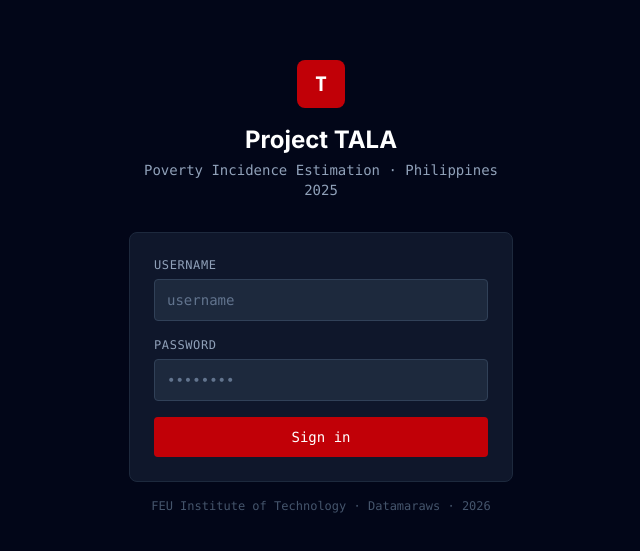
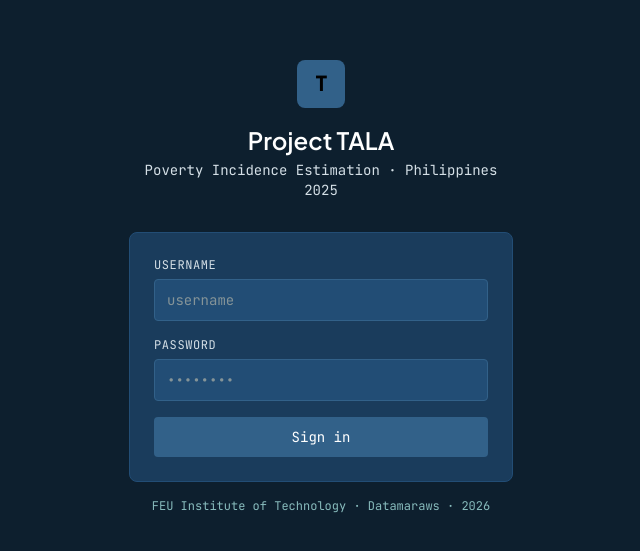
Before and after one commit to rvaldavejr/datamaraws, a Next.js app in the folder tala-webapp/: page /login in a window 1280 px wide. Shown: the part 113-664 px from the top of the page, without its empty margins (319-959 px from the left). Built offline with nearby package versions, Linux system fonts and the light colour scheme; no server answers.

Commit message:
ui unification

```diff
--- a/tala-webapp/src/app/globals.css
+++ b/tala-webapp/src/app/globals.css
@@ -1,10 +1,140 @@
 @import "tailwindcss";
 
-:root { color-scheme: dark; }
+:root {
+    --tala-navy: #1a3c5c;
+    --tala-navy-dark: #0d1f2e;
+    --tala-navy-deep: #162d44;
+    --tala-navy-lift: #224d75;
+    --tala-ocean: #326189;
+    --tala-teal: #5ce1e6;
+    --tala-mist: #88bcbd;
+    --tala-slate: #859498;
+    --tala-frost: #d4dfe6;
+    --tala-cloud: #eaf1f5;
+    --tala-paper: #f5f8fa;
+    --tala-low: #c0392b;
+    --tala-below: #e67e22;
+    --tala-moderate: #326189;
+    --tala-high: #5ce1e6;
+    --font-sans: 'Plus Jakarta Sans', sans-serif;
+--font-serif: 'Lora', Georgia, serif;
+--font-mono: 'JetBrains Mono', 'Courier New', monospace;
 
-* { box-sizing: border-box; }
+}
 
-::-webkit-scrollbar { width: 4px; height: 4px; }
-::-webkit-scrollbar-track { background: transparent; }
-::-webkit-scrollbar-thumb { background: #334155; border-radius: 2px; }
-::-webkit-scrollbar-thumb:hover { background: #475569; }
+* {
+    box-sizing: border-box;
+}
+
+html,
+body {
+    font-family: var(--font-sans);
+}
+
+::-webkit-scrollbar {
+    width: 4px;
+    height: 4px;
+}
+
+::-webkit-scrollbar-track {
+    background: transparent;
+}
+
+::-webkit-scrollbar-thumb {
+    background: var(--tala-navy-lift);
+    border-radius: 2px;
+}
+
+::-webkit-scrollbar-thumb:hover {
+    background: var(--tala-ocean);
+}
+
+/* Remap Tailwind slate → tala navy */
+.bg-slate-950 {
+    background-color: var(--tala-navy-dark) !important;
+}
+
+.bg-slate-900 {
+    background-color: var(--tala-navy) !important;
+}
+
+.bg-slate-800 {
+    background-color: var(--tala-navy-lift) !important;
+}
+
+.bg-slate-700 {
+    background-color: var(--tala-ocean) !important;
+}
+
+.bg-slate-600 {
+    background-color: var(--tala-ocean) !important;
+}
+
+.border-slate-900 {
+    border-color: var(--tala-navy-deep) !important;
+}
+
+.border-slate-800 {
+    border-color: var(--tala-navy-lift) !important;
+}
+
+.border-slate-700 {
+    border-color: var(--tala-ocean) !important;
+}
+
+.border-slate-600 {
+    border-color: var(--tala-ocean) !important;
+}
+
+.text-slate-200 {
+    color: var(--tala-cloud) !important;
+}
+
+.text-slate-300 {
+    color: var(--tala-frost) !important;
+}
+
+.text-slate-400 { color: var(--tala-frost) !important; }
+.text-slate-500 { color: var(--tala-mist) !important; }
+.text-slate-600 { color: var(--tala-mist) !important; }
+
+.placeholder-slate-500::placeholder {
+    color: var(--tala-slate) !important;
+}
+
+.divide-slate-800>*+* {
+    border-color: var(--tala-navy-lift) !important;
+}
+
+.ring-slate-700 {
+    --tw-ring-color: var(--tala-ocean) !important;
+}
+
+.bg-red-700,
+.hover\:bg-red-600:hover {
+    background-color: var(--tala-ocean) !important;
+}
+
+.text-red-400 {
+    color: var(--tala-low) !important;
+}
+
+.text-red-500 {
+    color: var(--tala-low) !important;
+}
+
+.text-yellow-400 {
+    color: var(--tala-below) !important;
+}
+
+.text-yellow-500 {
+    color: var(--tala-below) !important;
+}
+
+.text-green-400 {
+    color: var(--tala-teal) !important;
+}
+
+.text-green-500 {
+    color: var(--tala-teal) !important;
+}
--- a/tala-webapp/src/app/layout.tsx
+++ b/tala-webapp/src/app/layout.tsx
@@ -1,14 +1,35 @@
 import type { Metadata } from 'next'
-import { Inter } from 'next/font/google'
+import { Plus_Jakarta_Sans, Lora, JetBrains_Mono } from 'next/font/google'
 import './globals.css'
 import { SessionProvider } from '@/components/SessionProvider'
 import { getServerSession } from 'next-auth'
 import { authOptions } from '@/lib/auth'
 
-const inter = Inter({ subsets: ['latin'] })
+const dmSans = Plus_Jakarta_Sans({
+  subsets  : ['latin'],
+  weight   : ['300', '400', '500', '600'],
+  style    : ['normal', 'italic'],
+  variable : '--font-sans',
+  display  : 'swap',
+})
+
+const dmSerif = Lora({
+  subsets  : ['latin'],
+  weight   : ['400'],
+  style    : ['normal', 'italic'],
+  variable : '--font-serif',
+  display  : 'swap',
+})
+
+const dmMono = JetBrains_Mono({
+  subsets  : ['latin'],
+  weight   : ['400', '500'],
+  variable : '--font-mono',
+  display  : 'swap',
+})
 
 export const metadata: Metadata = {
-  title: 'Project TALA',
+  title      : 'Project TALA',
   description: 'Poverty Incidence Estimation — Philippines 2025',
 }
 
@@ -19,8 +40,8 @@ export default async function RootLayout({
 }) {
   const session = await getServerSession(authOptions)
   return (
-    <html lang="en">
-      <body className={`${inter.className} bg-slate-950 text-white`}>
+    <html lang="en" className={`${dmSans.variable} ${dmSerif.variable} ${dmMono.variable}`}>
+      <body className="antialiased">
         <SessionProvider session={session}>
           {children}
         </SessionProvider>
--- a/tala-webapp/src/lib/report.ts
+++ b/tala-webapp/src/lib/report.ts
@@ -1,6 +1,34 @@
 // src/lib/report.ts
 // Generates a downloadable HTML analytics report matching sample-report.html style.
 // Called by the API route /api/report, returns a complete HTML string.
+//
+// ── FONT CONFIGURATION ─────────────────────────────────────────────────────
+// To change fonts across the entire report, edit only this FONTS object.
+// All CSS classes, inline styles, and Chart.js font references in the
+// generated HTML are derived from these three values.
+//
+// Option A — DM Family (current):
+//   googleUrl: 'DM+Sans:ital,wght@0,300;0,400;0,500;0,600;1,300&family=DM+Serif+Display:ital@0;1&family=DM+Mono:wght@400;500'
+//   sans:  "'DM Sans', sans-serif"     serif: "'DM Serif Display', Georgia, serif"
+//   mono:  "'DM Mono', 'Courier New', monospace"
+//
+// Option B — Plus Jakarta Sans + Lora + JetBrains Mono:
+//   googleUrl: 'Plus+Jakarta+Sans:ital,wght@0,300;0,400;0,500;0,600;1,400&family=Lora:ital,wght@0,400;0,500;0,600;1,400&family=JetBrains+Mono:wght@400;500'
+//   sans:  "'Plus Jakarta Sans', sans-serif"   serif: "'Lora', Georgia, serif"
+//   mono:  "'JetBrains Mono', 'Courier New', monospace"
+//
+// Option C — Inter + Playfair Display + IBM Plex Mono:
+//   googleUrl: 'Inter:ital,wght@0,300;0,400;0,500;0,600;1,400&family=Playfair+Display:ital,wght@0,400;0,500;0,700;1,400;1,500&family=IBM+Plex+Mono:wght@400;500'
+//   sans:  "'Inter', sans-serif"   serif: "'Playfair Display', Georgia, serif"
+//   mono:  "'IBM Plex Mono', 'Courier New', monospace"
+// ───────────────────────────────────────────────────────────────────────────
+
+const FONTS = {
+  googleUrl: 'Plus+Jakarta+Sans:ital,wght@0,300;0,400;0,500;0,600;1,400&family=Lora:ital,wght@0,400;0,500;0,600;1,400&family=JetBrains+Mono:wght@400;500',
+  sans : "'Plus Jakarta Sans', sans-serif",
+  serif: "'Lora', Georgia, serif",
+  mono : "'JetBrains Mono', 'Courier New', monospace",
+}
 
 import type {
   SelectedArea, ShapFeature, OsmFeatures
@@ -30,17 +58,17 @@ function fmt(n: number, d = 2) {
 }
 
 export function generateReport(area: SelectedArea): string {
-  const d   = area.data as any
+  const d = area.data as any
   const pts = area.points
   const shap = area.shap.slice(0, 10)
 
-  const meanWI   = d.mean_wi ?? 0
-  const minWI    = d.min_wi  ?? 0
-  const maxWI    = d.max_wi  ?? 0
-  const nPoints  = d.n_points ?? pts.length
-  const pctLow   = d.pct_low ?? 0
-  const pctHigh  = d.pct_high ?? 0
-  const osm      = (d.osm_mean ?? {}) as OsmFeatures
+  const meanWI = d.mean_wi ?? 0
+  const minWI = d.min_wi ?? 0
+  const maxWI = d.max_wi ?? 0
+  const nPoints = d.n_points ?? pts.length
+  const pctLow = d.pct_low ?? 0
+  const pctHigh = d.pct_high ?? 0
+  const osm = (d.osm_mean ?? {}) as OsmFeatures
   const topDriver = shap[0]?.feature ?? 'N/A'
 
   const today = new Date().toLocaleDateString('en-PH', {
@@ -58,13 +86,13 @@ export function generateReport(area: SelectedArea): string {
 
   const ptRows = sortedPts.map((p, i) => `
     <tr>
-      <td style="font-family:'DM Mono',monospace;font-size:11px">${String(p.id).padStart(5,'0')}</td>
+      <td style="font-family:var(--font-mono);font-size:11px">${String(p.id).padStart(5, '0')}</td>
       <td>${p.municipality}</td>
       <td>${p.urban_rural === 'U' ? 'Urban' : 'Rural'}</td>
-      <td style="font-family:'DM Mono',monospace">${fmt(p.wi)}</td>
-      <td style="font-family:'DM Mono',monospace">${p.osm.VIIRS_Median.toFixed(2)}</td>
-      <td style="font-family:'DM Mono',monospace">${p.osm.Total_POI_Count}</td>
-      <td style="font-family:'DM Mono',monospace">${p.osm.Total_Road_Length.toFixed(1)}</td>
+      <td style="font-family:var(--font-mono)">${fmt(p.wi)}</td>
+      <td style="font-family:var(--font-mono)">${p.osm.VIIRS_Median.toFixed(2)}</td>
+      <td style="font-family:var(--font-mono)">${p.osm.Total_POI_Count}</td>
+      <td style="font-family:var(--font-mono)">${p.osm.Total_Road_Length.toFixed(1)}</td>
       <td><span class="wealth-chip ${wiChipClass(p.wi)}">${wiLabel(p.wi)}</span></td>
     </tr>`).join('')
 
@@ -75,9 +103,9 @@ export function generateReport(area: SelectedArea): string {
     return `
     <tr>
       <td class="rank-num">${i + 1}</td>
-      <td style="font-family:'DM Mono',monospace;font-size:12px">${s.feature}</td>
+      <td style="font-family:var(--font-mono);font-size:12px">${s.feature}</td>
       <td style="font-size:11px;color:var(--muted)">${s.category ?? ''}</td>
-      <td style="font-family:'DM Mono',monospace;font-size:12px">${s.mean_abs_shap.toFixed(3)}</td>
+      <td style="font-family:var(--font-mono);font-size:12px">${s.mean_abs_shap.toFixed(3)}</td>
       <td><span class="shap-badge pos">Wealth ↑</span></td>
       <td class="shap-bar-wrap">
         <div class="shap-bar-bg">
@@ -88,10 +116,10 @@ export function generateReport(area: SelectedArea): string {
   }).join('')
 
   // Chart data as JSON strings
-  const wiData   = JSON.stringify(sortedPts.map(p => p.wi))
+  const wiData = JSON.stringify(sortedPts.map(p => p.wi))
   const wiLabels = JSON.stringify(sortedPts.map(p => `PT-${p.id}`))
   const shapFeats = JSON.stringify(shap.map(s => s.feature))
-  const shapVals  = JSON.stringify(shap.map(s => s.mean_abs_shap))
+  const shapVals = JSON.stringify(shap.map(s => s.mean_abs_shap))
 
   return `<!DOCTYPE html>
 <html lang="en">
@@ -101,40 +129,50 @@ export function generateReport(area: SelectedArea): string {
 <title>Poverty Analytics Report — ${areaLabel}</title>
 <script src="https://cdnjs.cloudflare.com/ajax/libs/Chart.js/4.4.1/chart.umd.min.js"></script>
 <style>
-  @import url('https://fonts.googleapis.com/css2?family=DM+Serif+Display:ital@0;1&family=DM+Mono:wght@400;500&family=DM+Sans:ital,wght@0,300;0,400;0,500;0,600;1,300&display=swap');
+  @import url('https://fonts.googleapis.com/css2?family=${FONTS.googleUrl}&display=swap');
   :root {
-    --ink:#1a1a2e;--paper:#f5f0e8;--cream:#ede8df;
-    --accent:#c0392b;--accent2:#e67e22;--accent3:#2980b9;
-    --muted:#7f8c8d;--rule:#d4cfc6;
-    --positive:#27ae60;--negative:#c0392b;--warn:#e67e22;
-  }
+  --ink:      #1a3c5c;
+  --paper:    #f5f8fa;
+  --cream:    #eaf1f5;
+  --accent:   #326189;
+  --accent2:  #e67e22;
+  --accent3:  #5ce1e6;
+  --muted:    #859498;
+  --rule:     #d4dfe6;
+  --positive: #5ce1e6;
+  --negative: #c0392b;
+  --warn:     #e67e22;
+  --font-sans:  ${FONTS.sans};
+  --font-serif: ${FONTS.serif};
+  --font-mono:  ${FONTS.mono};
+}
   *{box-sizing:border-box;margin:0;padding:0;}
-  body{font-family:'DM Sans',sans-serif;background:var(--paper);color:var(--ink);line-height:1.6;font-size:14px;}
-  .print-btn{position:fixed;top:20px;right:20px;background:var(--accent);color:#fff;border:none;padding:10px 22px;font-family:'DM Mono',monospace;font-size:12px;letter-spacing:.08em;cursor:pointer;z-index:999;}
+  body{font-family:var(--font-sans);background:var(--paper);color:var(--ink);line-height:1.6;font-size:14px;}
+  .print-btn{position:fixed;top:20px;right:20px;background:var(--accent);color:#fff;border:none;padding:10px 22px;font-family:var(--font-mono);font-size:12px;letter-spacing:.08em;cursor:pointer;z-index:999;}
   .print-btn:hover{background:#a93226;}
   .masthead{background:var(--ink);color:var(--paper);padding:48px 60px 36px;position:relative;overflow:hidden;}
   .masthead::before{content:'';position:absolute;top:-60px;right:-60px;width:320px;height:320px;border-radius:50%;background:rgba(192,57,43,.18);}
-  .masthead-kicker{font-family:'DM Mono',monospace;font-size:10px;letter-spacing:.18em;text-transform:uppercase;color:var(--accent2);margin-bottom:12px;}
-  .masthead h1{font-family:'DM Serif Display',serif;font-size:36px;line-height:1.15;max-width:620px;margin-bottom:18px;}
+  .masthead-kicker{font-family:var(--font-mono);font-size:10px;letter-spacing:.18em;text-transform:uppercase;color:var(--accent2);margin-bottom:12px;}
+  .masthead h1{font-family:var(--font-serif);font-size:36px;line-height:1.15;max-width:620px;margin-bottom:18px;}
   .masthead h1 em{font-style:italic;color:#f0a070;}
   .masthead-meta{display:flex;gap:32px;flex-wrap:wrap;border-top:1px solid rgba(245,240,232,.18);padding-top:18px;}
   .masthead-meta .meta-item{font-size:12px;}
-  .masthead-meta .meta-item strong{display:block;font-family:'DM Mono',monospace;font-size:10px;letter-spacing:.1em;color:var(--muted);margin-bottom:2px;}
+  .masthead-meta .meta-item strong{display:block;font-family:var(--font-mono);font-size:10px;letter-spacing:.1em;color:var(--muted);margin-bottom:2px;}
   .exec-band{background:var(--accent);color:#fff;padding:22px 60px;display:grid;grid-template-columns:1fr 1fr 1fr 1fr;gap:0;}
   .exec-stat{padding:0 20px;border-right:1px solid rgba(255,255,255,.25);}
   .exec-stat:first-child{padding-left:0;}
   .exec-stat:last-child{border-right:none;}
-  .exec-stat .val{font-family:'DM Serif Display',serif;font-size:30px;line-height:1;}
+  .exec-stat .val{font-family:var(--font-serif);font-size:30px;line-height:1;}
   .exec-stat .lbl{font-size:11px;letter-spacing:.06em;opacity:.82;margin-top:4px;}
   .page{max-width:1080px;margin:0 auto;padding:0 60px 80px;}
   .section{margin-top:52px;}
   .section-header{display:flex;align-items:baseline;gap:14px;border-bottom:2px solid var(--ink);padding-bottom:8px;margin-bottom:28px;}
-  .section-num{font-family:'DM Mono',monospace;font-size:11px;color:var(--accent);letter-spacing:.1em;}
-  .section-header h2{font-family:'DM Serif Display',serif;font-size:22px;font-weight:400;}
+  .section-num{font-family:var(--font-mono);font-size:11px;color:var(--accent);letter-spacing:.1em;}
+  .section-header h2{font-family:var(--font-serif);font-size:22px;font-weight:400;}
   .kpi-grid{display:grid;grid-template-columns:repeat(3,1fr);gap:16px;margin-bottom:32px;}
   .kpi-card{background:var(--cream);border:1px solid var(--rule);padding:20px 22px;}
-  .kpi-card .kpi-label{font-size:11px;font-family:'DM Mono',monospace;letter-spacing:.08em;color:var(--muted);text-transform:uppercase;margin-bottom:8px;}
-  .kpi-card .kpi-value{font-family:'DM Serif Display',serif;font-size:26px;line-height:1;}
+  .kpi-card .kpi-label{font-size:11px;font-family:var(--font-mono);letter-spacing:.08em;color:var(--muted);text-transform:uppercase;margin-bottom:8px;}
+  .kpi-card .kpi-value{font-family:var(--font-serif);font-size:26px;line-height:1;}
   .kpi-card .kpi-sub{font-size:11px;color:var(--muted);margin-top:6px;}
   .kpi-card.good{border-left:4px solid var(--positive);}
   .kpi-card.warn{border-left:4px solid var(--warn);}
@@ -142,32 +180,32 @@ export function generateReport(area: SelectedArea): string {
   .kpi-card.info{border-left:4px solid var(--accent3);}
   .two-col{display:grid;grid-template-columns:1fr 1fr;gap:24px;}
   .chart-card{background:#fff;border:1px solid var(--rule);padding:22px 24px;}
-  .chart-title{font-size:12px;font-family:'DM Mono',monospace;letter-spacing:.08em;text-transform:uppercase;color:var(--ink);margin-bottom:4px;}
+  .chart-title{font-size:12px;font-family:var(--font-mono);letter-spacing:.08em;text-transform:uppercase;color:var(--ink);margin-bottom:4px;}
   .chart-sub{font-size:11px;color:var(--muted);margin-bottom:16px;}
   canvas{width:100%!important;}
   .shap-table{width:100%;border-collapse:collapse;margin-top:8px;}
-  .shap-table th{font-family:'DM Mono',monospace;font-size:10px;letter-spacing:.08em;text-transform:uppercase;color:var(--muted);padding:8px 12px;border-bottom:1px solid var(--rule);text-align:left;}
+  .shap-table th{font-family:var(--font-mono);font-size:10px;letter-spacing:.08em;text-transform:uppercase;color:var(--muted);padding:8px 12px;border-bottom:1px solid var(--rule);text-align:left;}
   .shap-table td{padding:9px 12px;border-bottom:1px solid var(--rule);font-size:13px;vertical-align:middle;}
   .shap-table tr:last-child td{border-bottom:none;}
   .shap-bar-wrap{width:160px;}
   .shap-bar-bg{background:var(--cream);height:8px;border-radius:2px;overflow:hidden;}
   .shap-bar-fill{height:100%;border-radius:2px;}
   .shap-pos{background:var(--positive);}
-  .shap-badge{display:inline-block;font-family:'DM Mono',monospace;font-size:11px;padding:2px 8px;border-radius:2px;font-weight:500;}
+  .shap-badge{display:inline-block;font-family:var(--font-mono);font-size:11px;padding:2px 8px;border-radius:2px;font-weight:500;}
   .shap-badge.pos{background:#d5f5e3;color:#1e8449;}
-  .rank-num{font-family:'DM Mono',monospace;font-size:11px;color:var(--muted);width:24px;}
+  .rank-num{font-family:var(--font-mono);font-size:11px;color:var(--muted);width:24px;}
   .cluster-table{width:100%;border-collapse:collapse;}
-  .cluster-table th{font-family:'DM Mono',monospace;font-size:10px;letter-spacing:.08em;color:var(--muted);padding:8px 10px;border-bottom:2px solid var(--ink);text-align:left;}
+  .cluster-table th{font-family:var(--font-mono);font-size:10px;letter-spacing:.08em;color:var(--muted);padding:8px 10px;border-bottom:2px solid var(--ink);text-align:left;}
   .cluster-table td{padding:9px 10px;border-bottom:1px solid var(--rule);font-size:12px;}
   .cluster-table tr:last-child td{border-bottom:none;}
-  .wealth-chip{display:inline-block;padding:2px 10px;border-radius:2px;font-family:'DM Mono',monospace;font-size:11px;font-weight:500;}
+  .wealth-chip{display:inline-block;padding:2px 10px;border-radius:2px;font-family:var(--font-mono);font-size:11px;font-weight:500;}
   .w-high{background:#d5f5e3;color:#1e8449;}
   .w-mid{background:#fef9e7;color:#b7950b;}
   .w-low{background:#fadbd8;color:#922b21;}
   .body-text{font-size:13.5px;line-height:1.75;color:#2c3e50;max-width:720px;}
   .method-box{background:var(--cream);border:1px solid var(--rule);border-left:3px solid var(--accent3);padding:16px 20px;margin-top:16px;font-size:12px;color:var(--muted);line-height:1.7;}
   .method-box strong{color:var(--ink);}
-  .footer{background:var(--ink);color:rgba(245,240,232,.5);padding:24px 60px;font-size:11px;font-family:'DM Mono',monospace;display:flex;justify-content:space-between;align-items:center;letter-spacing:.04em;margin-top:60px;}
+  .footer{background:var(--ink);color:rgba(245,240,232,.5);padding:24px 60px;font-size:11px;font-family:var(--font-mono);display:flex;justify-content:space-between;align-items:center;letter-spacing:.04em;margin-top:60px;}
   .footer span{color:var(--paper);}
   .divider{border:none;border-top:1px solid var(--rule);margin:32px 0;}
   @media print{.print-btn{display:none;}.masthead{-webkit-print-color-adjust:exact;print-color-adjust:exact;}.exec-band{-webkit-print-color-adjust:exact;print-color-adjust:exact;}}
@@ -202,7 +240,7 @@ export function generateReport(area: SelectedArea): string {
     <div class="lbl">Points Below WI −0.50</div>
   </div>
   <div class="exec-stat">
-    <div class="val">${topDriver.replace(/_/g,' ')}</div>
+    <div class="val">${topDriver.replace(/_/g, ' ')}</div>
     <div class="lbl">Top SHAP Feature Driver</div>
   </div>
 </div>
@@ -219,7 +257,7 @@ export function generateReport(area: SelectedArea): string {
       The wealth index ranges from ${fmt(minWI)} to ${fmt(maxWI)}, a spread of ${(maxWI - minWI).toFixed(2)} units.
       ${pctLow.toFixed(0)}% of points fall below the poverty threshold of −0.50 and
       ${pctHigh.toFixed(0)}% are in the high-wealth category.
-      The strongest predictor of wealth variation is <strong>${topDriver.replace(/_/g,' ')}</strong>
+      The strongest predictor of wealth variation is <strong>${topDriver.replace(/_/g, ' ')}</strong>
       (mean |SHAP| = ${shap[0]?.mean_abs_shap.toFixed(3) ?? 'N/A'}).
     </p>
     <div class="kpi-grid" style="margin-top:28px">
@@ -363,12 +401,14 @@ export function generateReport(area: SelectedArea): string {
 </div>
 
 <script>
+const FONT_SANS = getComputedStyle(document.documentElement).getPropertyValue('--font-sans').trim();
+const FONT_MONO = getComputedStyle(document.documentElement).getPropertyValue('--font-mono').trim();
 const defOpts={
   responsive:true,
-  plugins:{legend:{labels:{font:{family:"'DM Mono',monospace",size:10},color:'#555'}},tooltip:{titleFont:{family:"'DM Mono',monospace"},bodyFont:{family:"'DM Sans',sans-serif"}}},
+  plugins:{legend:{labels:{font:{family:FONT_MONO,size:10},color:'#555'}},tooltip:{titleFont:{family:FONT_MONO},bodyFont:{family:FONT_SANS}}},
   scales:{
-    x:{ticks:{font:{family:"'DM Mono',monospace",size:9},color:'#888',maxRotation:45},grid:{color:'rgba(0,0,0,.05)'}},
-    y:{ticks:{font:{family:"'DM Mono',monospace",size:10},color:'#555'},grid:{color:'rgba(0,0,0,.05)'}}
+    x:{ticks:{font:{family:FONT_MONO,size:9},color:'#888',maxRotation:45},grid:{color:'rgba(0,0,0,.05)'}},
+    y:{ticks:{font:{family:FONT_MONO,size:10},color:'#555'},grid:{color:'rgba(0,0,0,.05)'}}
   }
 };
 
@@ -385,7 +425,7 @@ new Chart(document.getElementById('wealthChart'),{
       borderRadius:2
     }]
   },
-  options:{...defOpts,plugins:{...defOpts.plugins,legend:{display:false}},scales:{...defOpts.scales,y:{...defOpts.scales.y,title:{display:true,text:'Wealth Index',font:{family:"'DM Mono',monospace",size:10}}}}}
+  options:{...defOpts,plugins:{...defOpts.plugins,legend:{display:false}},scales:{...defOpts.scales,y:{...defOpts.scales.y,title:{display:true,text:'Wealth Index',font:{family:FONT_MONO,size:10}}}}}
 });
 
 new Chart(document.getElementById('pieChart'),{
@@ -394,7 +434,7 @@ new Chart(document.getElementById('pieChart'),{
     labels:['Low Wealth (< −0.5)','Moderate (−0.5 to 0.5)','High Wealth (> 0.5)'],
     datasets:[{data:[${pctLow},${100 - pctLow - pctHigh},${pctHigh}],backgroundColor:['rgba(192,57,43,.8)','rgba(243,156,18,.8)','rgba(39,174,96,.8)'],borderWidth:0}]
   },
-  options:{responsive:true,plugins:{legend:{position:'bottom',labels:{font:{family:"'DM Mono',monospace",size:10},color:'#555'}}}}
+  options:{responsive:true,plugins:{legend:{position:'bottom',labels:{font:{family:FONT_MONO,size:10},color:'#555'}}}}
 });
 
 new Chart(document.getElementById('shapBar'),{
@@ -407,8 +447,8 @@ new Chart(document.getElementById('shapBar'),{
     ...defOpts,indexAxis:'y',
     plugins:{...defOpts.plugins,legend:{display:false}},
     scales:{
-      x:{...defOpts.scales.x,title:{display:true,text:'Mean |SHAP Value|',font:{family:"'DM Mono',monospace",size:10}}},
-      y:{ticks:{font:{family:"'DM Mono',monospace",size:10},color:'#555'},grid:{display:false}}
+      x:{...defOpts.scales.x,title:{display:true,text:'Mean |SHAP Value|',font:{family:FONT_MONO,size:10}}},
+      y:{ticks:{font:{family:FONT_MONO,size:10},color:'#555'},grid:{display:false}}
     }
   }
 });
```
Also changed, not shown: tala-webapp/src/app/dashboard/page.tsx (+18 -18 lines), tala-webapp/src/components/Map.tsx (+52 -53 lines), tala-webapp/src/components/SidePanel.tsx (+34 -34 lines).
